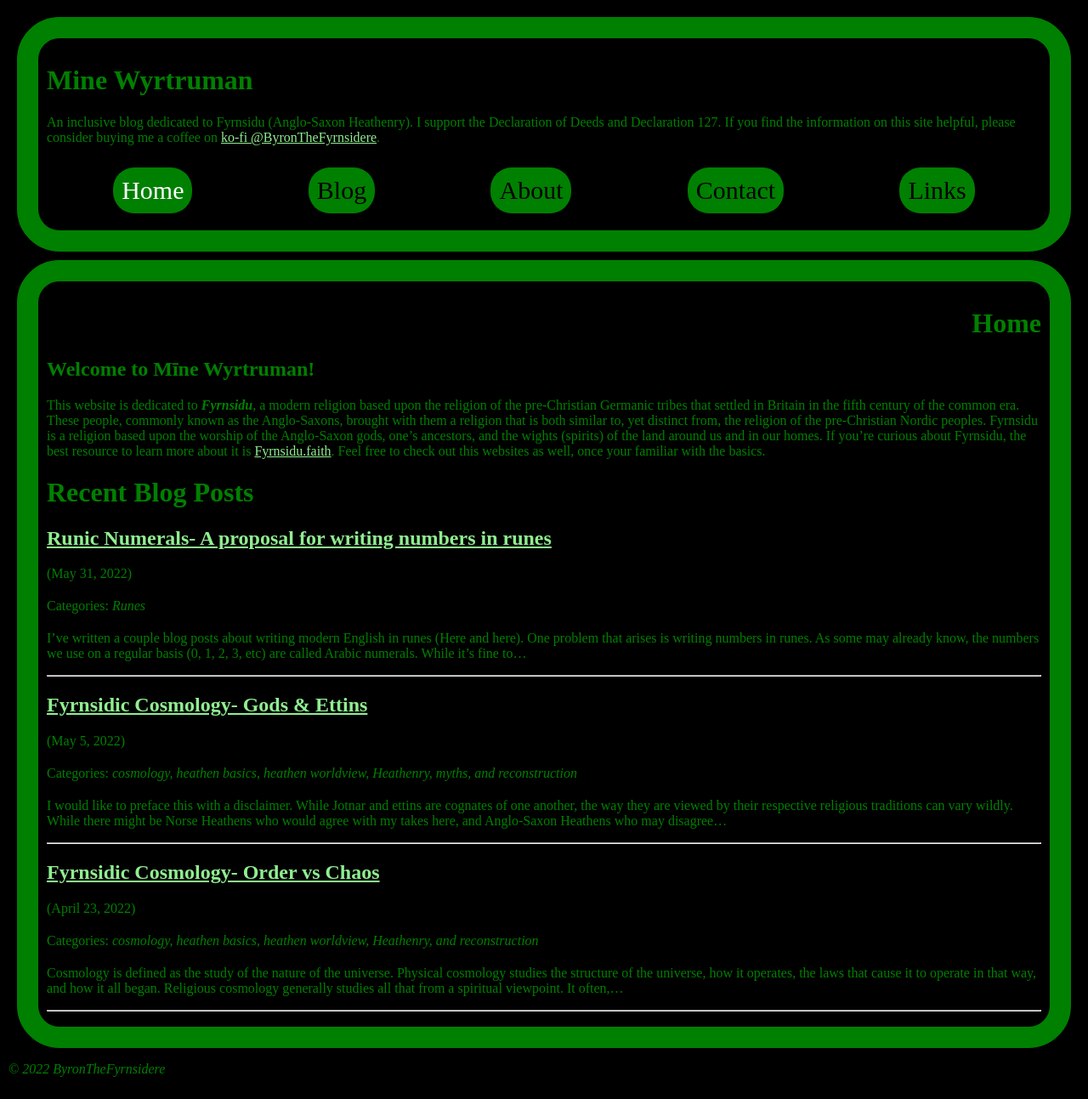
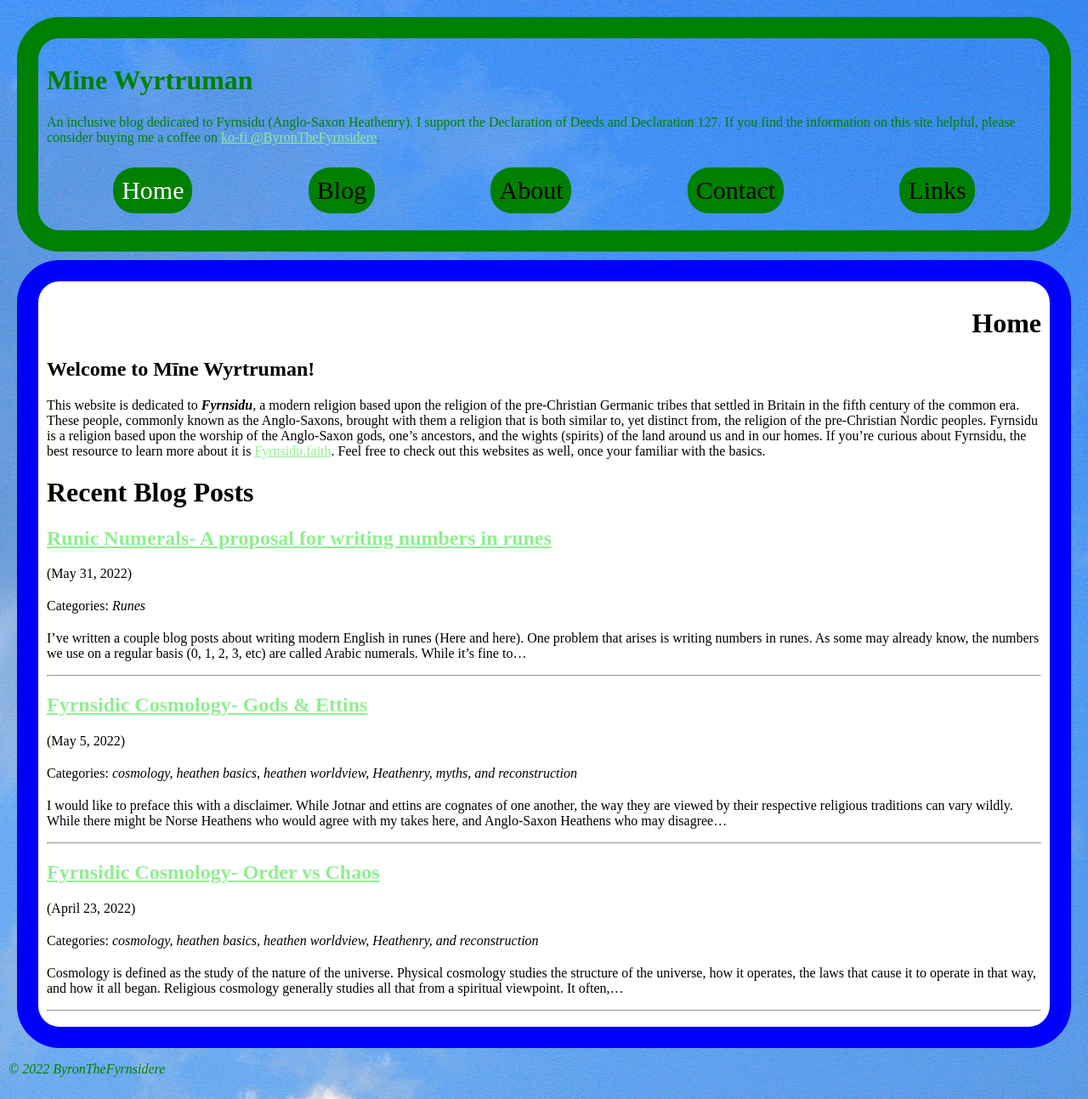
Before and after one commit to byronpendason/byronpendason.github.io, a Jekyll site: the page built from index.md, in a window 1280 px wide. Shown: the whole page at 85% size. Built offline with Jekyll 4.4.1, drawn with Linux system fonts in a browser that asks for light colours; our own code applies the rules of GitHub Pages for plain Markdown files; comment, search, counter and statistics services are not loaded.

Commit message:
Update style.css

```diff
--- a/css/style.css
+++ b/css/style.css
@@ -1,4 +1,5 @@
       body {
+        background-image: url("/media/blue-sky-with-small-cloud.jpg");
         background-color: black;
         color: green;
         margin: 0px;
@@ -49,7 +50,9 @@
         border-radius: 50px;
         border-style: solid;
         border-width: 25px;
-        border-color: green;
+        border-color: blue;
+        background-color: white;
+        color: black;
       }
       #content a {
         color: lightgreen;
```
